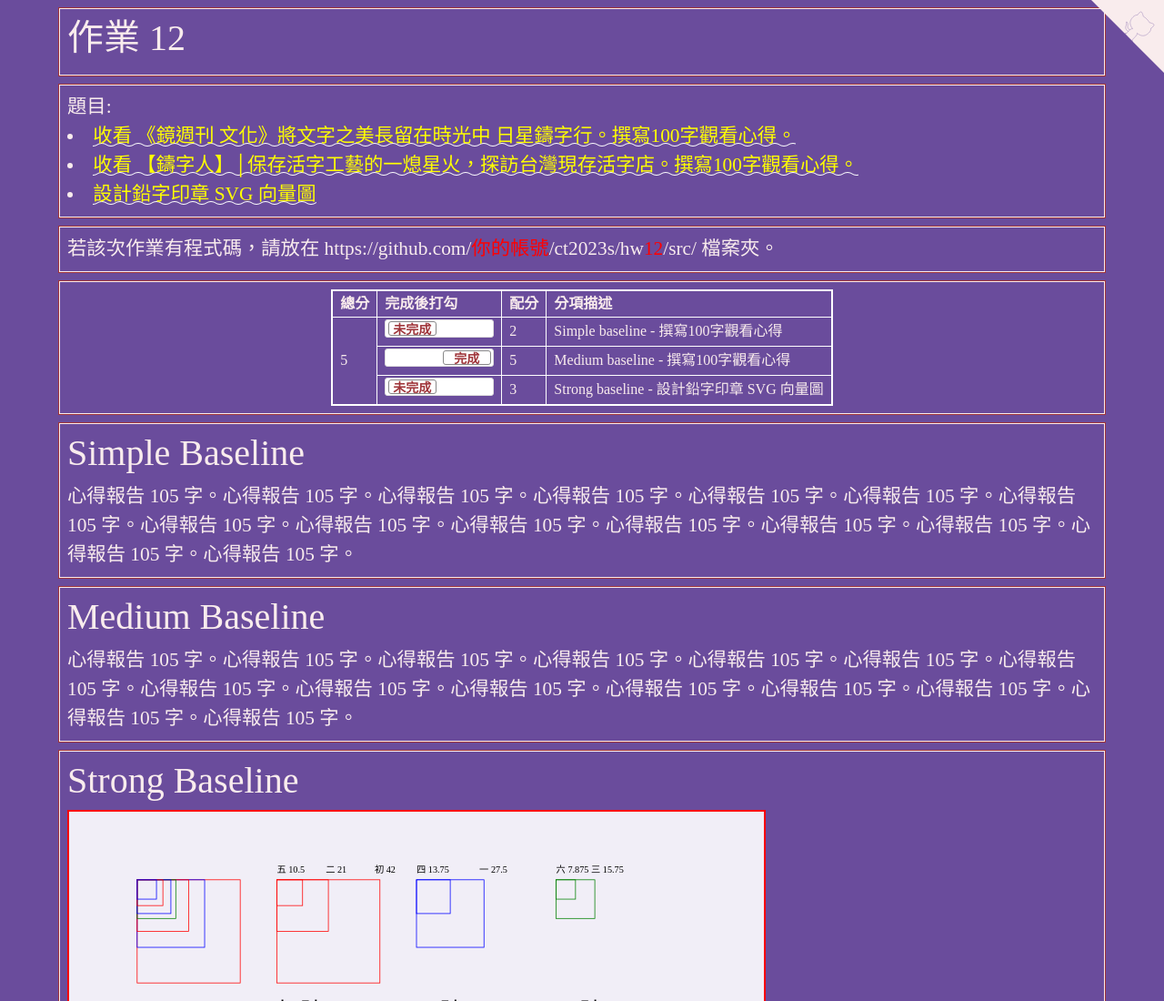
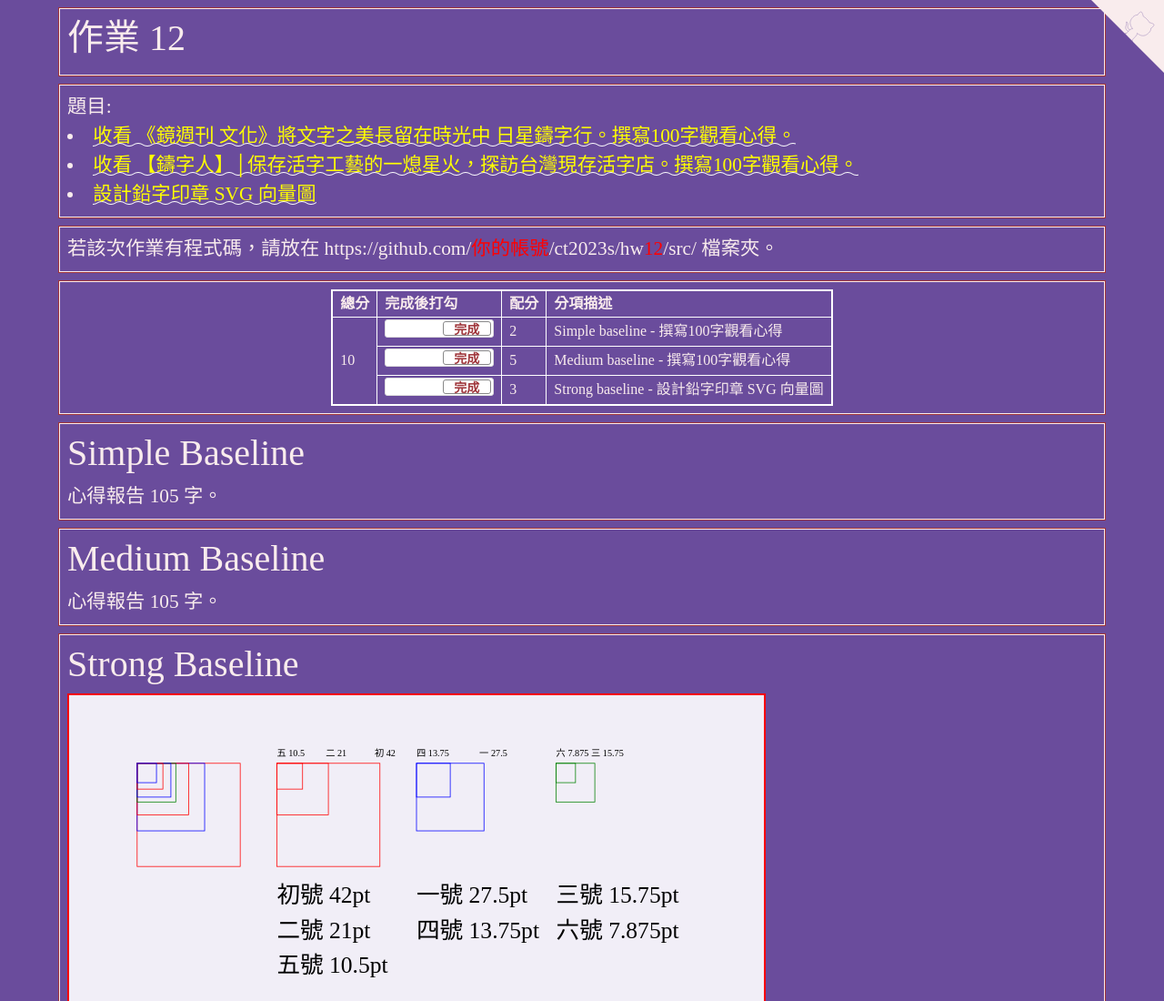
Before and after one commit to t10959005/ct2023s, a plain HTML site: page hw12/index.html in a window 1280 px wide. Shown: the top 1100 px of the page at 91% size. Drawn offline with nearby package versions, Linux system fonts and the light colour scheme.

Commit message:
Update index.html

```diff
--- a/hw12/index.html
+++ b/hw12/index.html
@@ -203,7 +203,7 @@
         </tr>
         <tr>
           <td rowspan="7" id="myTotal"></td>
-          <td><input type="checkbox" class="flipswitch" id="myCheckbox1"></td>
+          <td><input type="checkbox" class="flipswitch" id="myCheckbox1" checked></td>
           <td id='m1'>2</td>
           <td>Simple baseline - 撰寫100字觀看心得</td>
         </tr>
@@ -213,7 +213,7 @@
           <td>Medium baseline - 撰寫100字觀看心得 </td>
         </tr>
         <tr>
-          <td><input type="checkbox" class="flipswitch" id="myCheckbox3"></td>
+          <td><input type="checkbox" class="flipswitch" id="myCheckbox3" checked></td>
           <td id='m3'>3</td>
           <td>Strong baseline - 設計鉛字印章 SVG 向量圖 </td>
         </tr>
@@ -225,7 +225,7 @@
   <div class="row hw12">
     <div class="col-md-12 twenty">
       <h1>Simple Baseline</h1>
-      心得報告 105 字。心得報告 105 字。心得報告 105 字。心得報告 105 字。心得報告 105 字。心得報告 105 字。心得報告 105 字。心得報告 105 字。心得報告 105 字。心得報告 105 字。心得報告 105 字。心得報告 105 字。心得報告 105 字。心得報告 105 字。心得報告 105 字。
+      心得報告 105 字。
     </div>
   </div>
 
@@ -233,7 +233,7 @@
   <div class="row hw12">
     <div class="col-md-12 twenty">
       <h1>Medium Baseline</h1>
-      心得報告 105 字。心得報告 105 字。心得報告 105 字。心得報告 105 字。心得報告 105 字。心得報告 105 字。心得報告 105 字。心得報告 105 字。心得報告 105 字。心得報告 105 字。心得報告 105 字。心得報告 105 字。心得報告 105 字。心得報告 105 字。心得報告 105 字。
+      心得報告 105 字。
     </div>
   </div>
 
```
